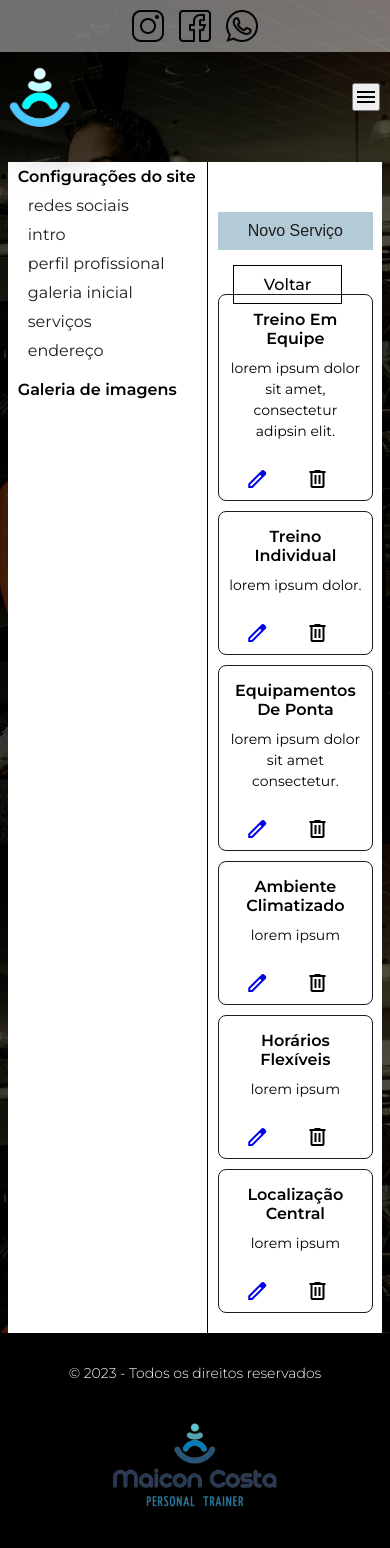
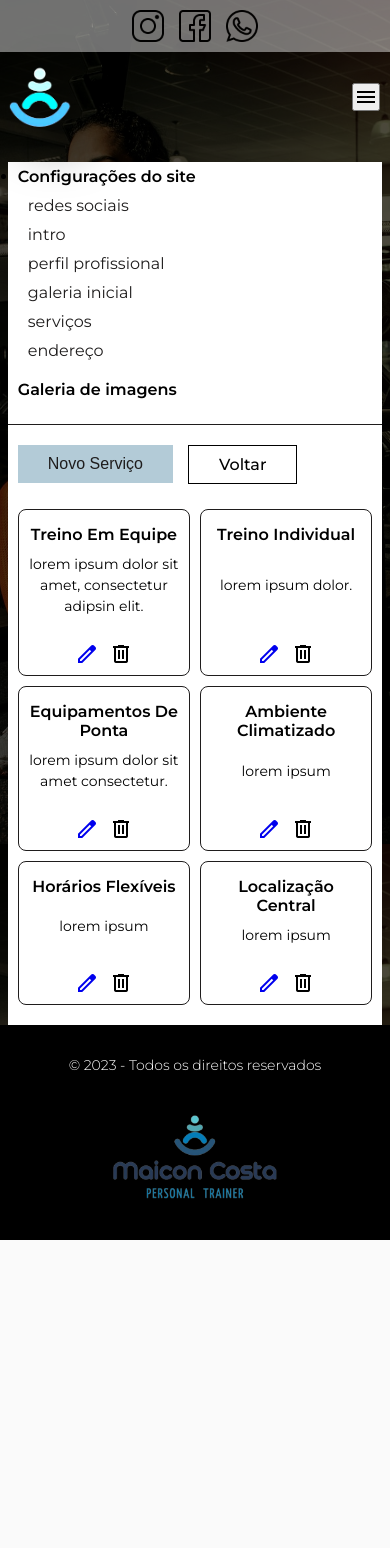
Before and after one commit to devguilhermecosta/project-maicon-personal, a Django app: page /author/dashboard/settings/services/ in a window 390 px wide. After the commit the page ends 1240 px from the top, so only its background shows below. Run offline with Django 4.2, Linux system fonts and the light colour scheme; a user stored in the database is signed in; data comes from the database, SQL or seed files in the repository; both versions use the stored data as it was after the commit.

Commit message:
update: modified the layout for responsive

```diff
--- a/author/templates/author/partials/_baseform.html
+++ b/author/templates/author/partials/_baseform.html
@@ -46,8 +46,10 @@
             {{ field.errors }}
         </div>
     {% endfor %}
-    <button type="submit" class="C-form__button">salvar</button>
-    <a class="C-form__button C-button_to_back" href="{{ button_to_back_action }}">voltar</a>
+    <div class="C-buttons center_flex_row">
+        <button type="submit" class="C-form__button">salvar</button>
+        <a class="C-form__button C-button_to_back" href="{{ button_to_back_action }}">voltar</a>
+    </div>
 </form>
 
 <!-- messages -->
--- a/author/templates/author/partials/_buttons.html
+++ b/author/templates/author/partials/_buttons.html
@@ -1,4 +1,5 @@
 <!-- buttons -->
-<div style="margin-top: 30px;"></div>
-<a href="{{ button_action }}"><input class="C-form__button" type="button" value="{{ button_name }}"></a>
-<a class="C-form__button C-button_to_back" href="{{ button_to_back_action }}">voltar</a>
+<div class="C-buttons center_flex_row">
+    <a class="C-form__button_a" href="{{ button_action }}"><input class="C-form__button" type="button" value="{{ button_name }}"></a>
+    <a class="C-form__button C-button_to_back" href="{{ button_to_back_action }}">voltar</a>
+</div>
--- a/base_static/global/css/style.css
+++ b/base_static/global/css/style.css
@@ -780,16 +780,17 @@ body::-webkit-scrollbar-thumb {
 
 .C-dashboard {
   display: grid;
-  grid-template-columns: 200px 1fr;
-  grid-template-areas: "nav_dashboard settings_dashboard";
+  grid-template-columns: 1fr;
+  grid-template-areas:
+  "nav_dashboard"
+  "settings_dashboard";
   background-color: var(--standard-white);
 }
 
 .C-dashboard__nav {
   grid-area: nav_dashboard;
   padding: 5px 10px;
-  border-right: 1px solid var(--standard-black);
-  min-height: 50vh;
+  border-bottom: 1px solid var(--standard-gray);
 }
 
 .C-dashboard__li {
@@ -805,6 +806,8 @@ body::-webkit-scrollbar-thumb {
 .C-dashboard__settings {
   grid-area: settings_dashboard;
   padding: 20px 10px;
+  overflow-y: scroll;
+  overflow-x: none;
 }
 
 .C-settings {
@@ -832,7 +835,6 @@ body::-webkit-scrollbar-thumb {
 .C-form {
   width: 100%;
   max-width: 1024px;
-  margin-left: 30px;
 }
 
 .C-form__div {
@@ -844,9 +846,13 @@ body::-webkit-scrollbar-thumb {
   font-weight: 700;
 }
 
+.C-form__div {
+  width: 100%;
+  max-width: 680px;
+}
+
 .C-form__div > input {
   width: 100%;
-  max-width: 680px;
   height: 35px;
   outline: none;
   font-size: 16px;
@@ -855,7 +861,6 @@ body::-webkit-scrollbar-thumb {
 
 .C-form__div > textarea {
   width: 100%;
-  max-width: 680px;
   resize: none;
   font-size: 16px;
   padding: 5px;
@@ -874,15 +879,37 @@ body::-webkit-scrollbar-thumb {
 }
 
 .C-form__div > div {
+  width: 100%;
   max-width: 320px;
+  text-align: center;
+  margin: 0 auto;
+}
+
+.C-form__div > a {
+  max-width: 75vw;
+  overflow-wrap: break-word;
 }
 
 .C-form__div > div > img {
   width: 100%;
 }
 
+.C-buttons {
+  justify-content: flex-start;
+  align-items: flex-start;
+  column-gap: 15px;
+  row-gap: 15px;
+  flex-wrap: wrap;
+  margin-bottom: 25px;
+}
+
+.C-form__button_a {
+  text-decoration: none;
+}
+
 .C-form__button, .C-button_to_back {
   font-size: 16px;
+  width: auto;
   padding: 10px 30px;
   background-color: var(--blue-1);
   color: var(--standard-gray);
@@ -891,7 +918,7 @@ body::-webkit-scrollbar-thumb {
   outline: none;
   border: none;
   cursor: pointer;
-  margin-bottom: 25px;
+  display: block;
 }
 
 .errorlist {
@@ -938,10 +965,12 @@ body::-webkit-scrollbar-thumb {
 
 .C-buttons__actions {
   margin-top: 15px;
-}
-
-.C-buttons_view__span {
-  margin: 0 8px;
+  display: flex;
+  justify-content: center;
+  align-items: center;
+  flex-wrap: wrap;
+  column-gap: 10px;
+  row-gap: 10px;
 }
 
 .C-buttons_view__edit:hover {
@@ -968,7 +997,6 @@ body::-webkit-scrollbar-thumb {
 .C-button_to_back {
   background-color: transparent;
   border: 1px solid var(--standard-black);
-  margin-left: 15px;
   text-decoration: none;
   font-weight: 500;
   color: var(--standard-black);
@@ -1301,6 +1329,17 @@ body::-webkit-scrollbar-thumb {
   .C-footer {
     justify-content: space-between;
   }
+
+  .C-dashboard {
+    grid-template-columns: 200px 1fr;
+    grid-template-areas: "nav_dashboard settings_dashboard";
+  }
+
+  .C-dashboard__nav {
+    min-height: 50vh;
+    border-right: 1px solid var(--standard-black);
+    border-bottom: none;
+  }
 }
 
 @media screen and (min-width: 1024px) {
```
Also changed, not shown: db.sqlite3.
